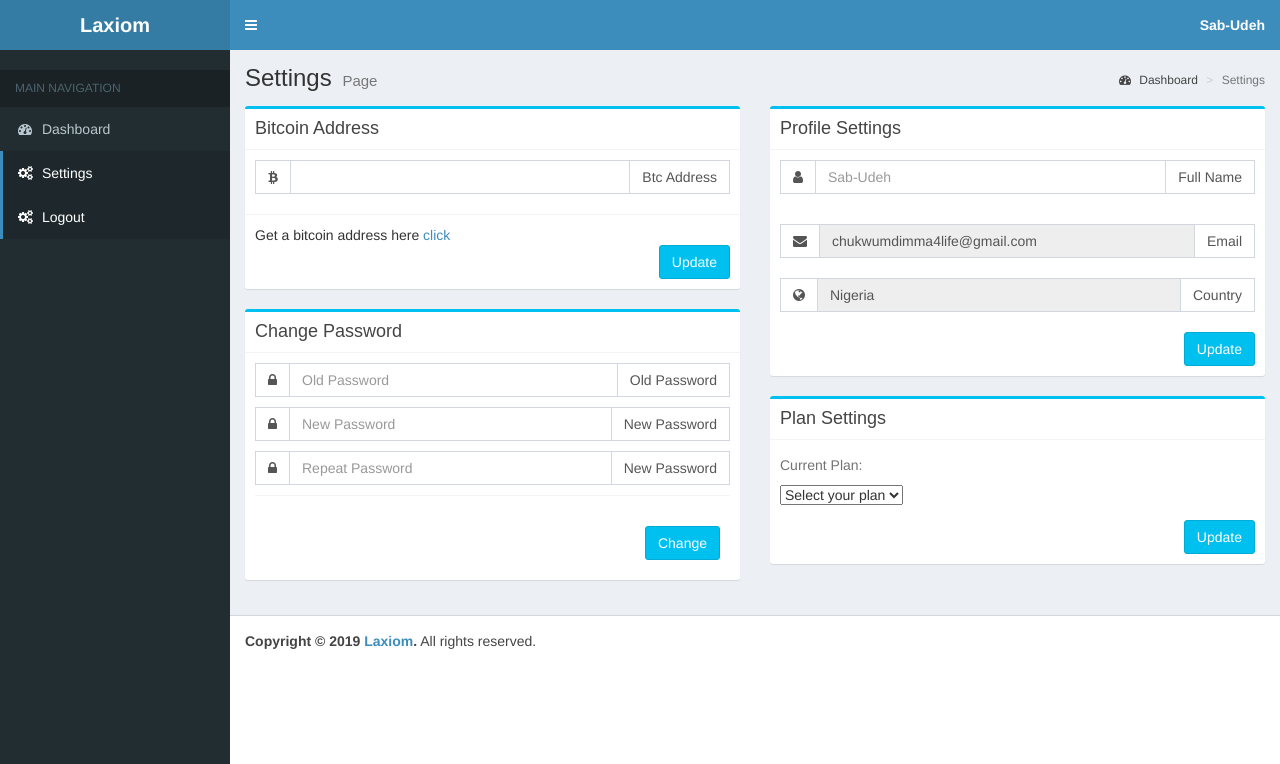
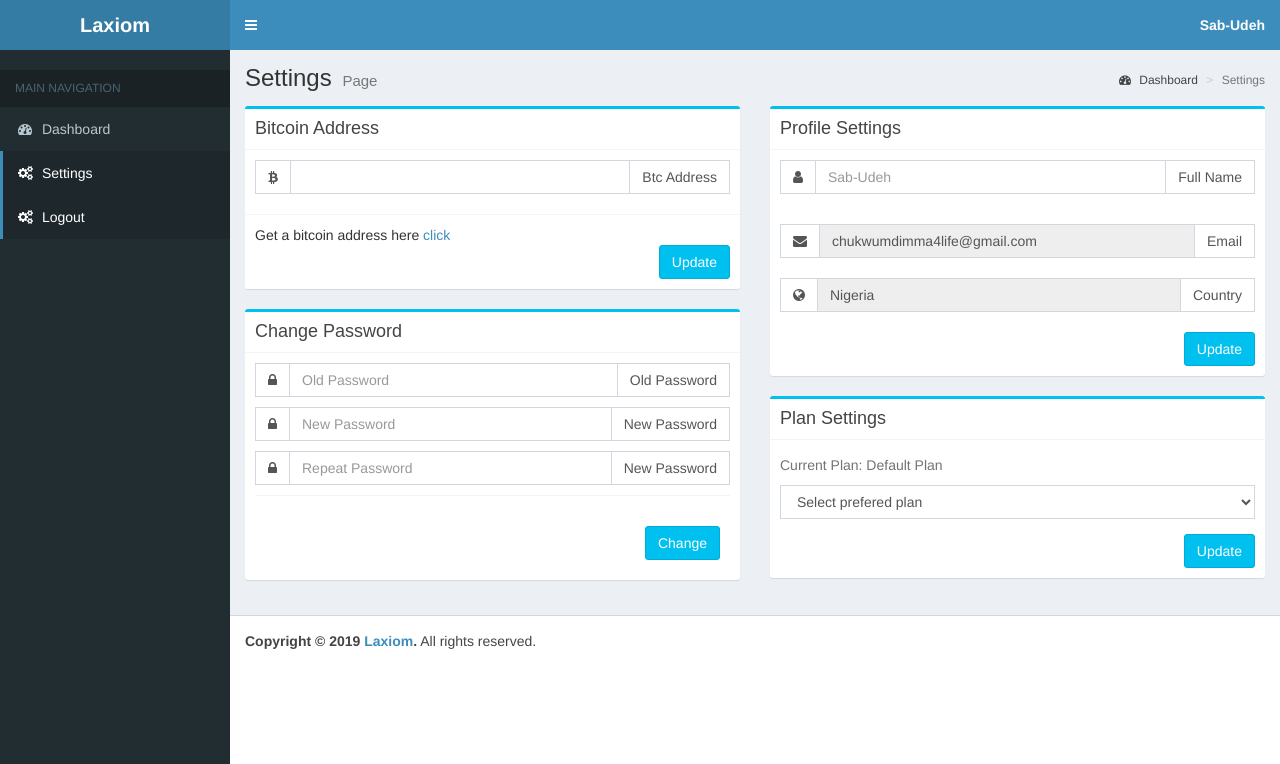
Before and after one commit to mbanusick/bo, a PHP site: page /settings.php in a window 1280 px wide; the page is wider, and only the part inside the window is pictured. Shown: the top 764 px of that part. Run offline with PHP 8.4, Linux system fonts and the light colour scheme; a user stored in the database is signed in; data comes from the database, SQL or seed files in the repository; some libraries are stand-ins or nearby versions.

Commit message:
updated settings

```diff
--- a/register.php
+++ b/register.php
@@ -494,7 +494,7 @@
 			<span class="help-block"><?php echo $password2_err; ?></span>
           </div>
           <div class="form-group has-feedback">
-            <select name="plan" class="form-control" value="2">
+            <select name="plan" class="form-control">
                 <option value="">Select prefered plan</option>
                 <option value="1">Default</option>
                 <option value="2">Compounding</option>
--- a/settings.php
+++ b/settings.php
@@ -13,12 +13,12 @@
 
 // Define variables and initialize with empty values
 //$username = $fullname = $oldpassword = $password1 = $password2 = $btcwallet = "";
-$name = $name_err = $suc = $fullname_err = $password_err = $oldpassword_err = $password_err1 = $password_err2 = $btcwallet = $btc = $btcwallet_err = $submit_button = $oldpassword = $password1 = $password2 = $currentplan = "";
+$name = $name_err = $suc = $fullname_err = $password_err = $oldpassword_err = $password_err1 = $password_err2 = $btcwallet = $btc = $btcwallet_err = $submit_button = $oldpassword = $password1 = $password2 = $currentplan = $plan_err = "";
 
 $id = $_SESSION["id"];
 
  // prepare statement for getting data from DB
-$sql = "SELECT fullname, email, country, btcwallet FROM users WHERE id = $id";
+$sql = "SELECT fullname, email, country, btcwallet, plan FROM users WHERE id = $id";
 
         if($stmt = $pdo->prepare($sql)){
 
@@ -31,7 +31,7 @@
                         $email = $row["email"];
 						$country = $row["country"];
 						$btcwallet = $row["btcwallet"];
-
+						$currentplan = $row["plan"];
 				}
 			}
 		}
@@ -90,8 +90,8 @@
             // Attempt to execute the prepared statement
             if($stmt->execute()){
                 // Name updated successfully.
-                //$btc_suc = "Address changed succeffuly";
-				header("location: settings.php?success=Address changed succeffuly");
+                //$btc_suc = "Address changed successfully";
+				header("location: settings.php?success=Address changed successfully");
             } else{
                 echo "Oops! Something went wrong. Please try again later.";
             }
@@ -118,11 +118,12 @@
     }
 	if(empty($plan_err)){
         // Prepare an update statement
-		$sql = "UPDATE users SET btcwallet = :btc WHERE id = :id";  /**************************************************/
+		$sql = "UPDATE users SET plan = :plan WHERE id = :id";  /**************************************************/
 
         if($stmt = $pdo->prepare($sql)){
             // Bind variables to the prepared statement as parameters
-            $stmt->bindParam(":plan", $param_id, PDO::PARAM_INT);
+            $stmt->bindParam(":plan", $param_plan, PDO::PARAM_INT);
+			$stmt->bindParam(":id", $param_id, PDO::PARAM_INT);
 
             // Set parameters
             //$param_password = ($new_name, PASSWORD_DEFAULT);trim($_POST["username"]);
@@ -132,8 +133,8 @@
             // Attempt to execute the prepared statement
             if($stmt->execute()){
                 // Name updated successfully.
-                //$btc_suc = "Address changed succeffuly";
-				header("location: settings.php?success=Address changed succeffuly");
+                //$btc_suc = "Address changed successfully";
+				header("location: settings.php?success=Plan changed successfully");
             } else{
                 echo "Oops! Something went wrong. Please try again later.";
             }
@@ -275,8 +276,8 @@
             // Attempt to execute the prepared statement
             if($stmt->execute()){
                 // Name updated successfully.
-                //$suc = "Name changed succeffuly";
-				header("location: settings.php?success=Name changed succeffuly");
+                //$suc = "Name changed successfully";
+				header("location: settings.php?success=Name changed successfully");
             } else{
                 echo "Oops! Something went wrong. Please try again later.";
             }
@@ -560,13 +561,15 @@
                 <div class="box-body">
                   <form action="<?php echo htmlspecialchars($_SERVER["PHP_SELF"]); ?>" method="post">
                   <div class="form-group has-feedback">
-				  <span class="help-block">Current Plan: <?php echo $currentplan; ?> </span>
-					<select name="plan">
-						<option>Select your plan</option>
-                          <option value="1">Invest</option>
-                          <option value="2">Compounding</option>
-                    </select>
-				</div>
+				  <span class="help-block">Current Plan: <?php if ($currentplan == 1){ echo "Default Plan";} else { echo "Compounding Plan";}  ?> </span>
+					<div class="form-group has-feedback">
+						<select name="plan" class="form-control">
+							<option value="">Select prefered plan</option>
+							<option value="1">Default</option>
+							<option value="2">Compounding</option>
+						</select>
+						<span class="help-block"><?php echo $plan_err; ?></span>
+					</div>
 
                   <button type="submit" class="btn btn-info pull-right">Update</button>
                   </form>
```
